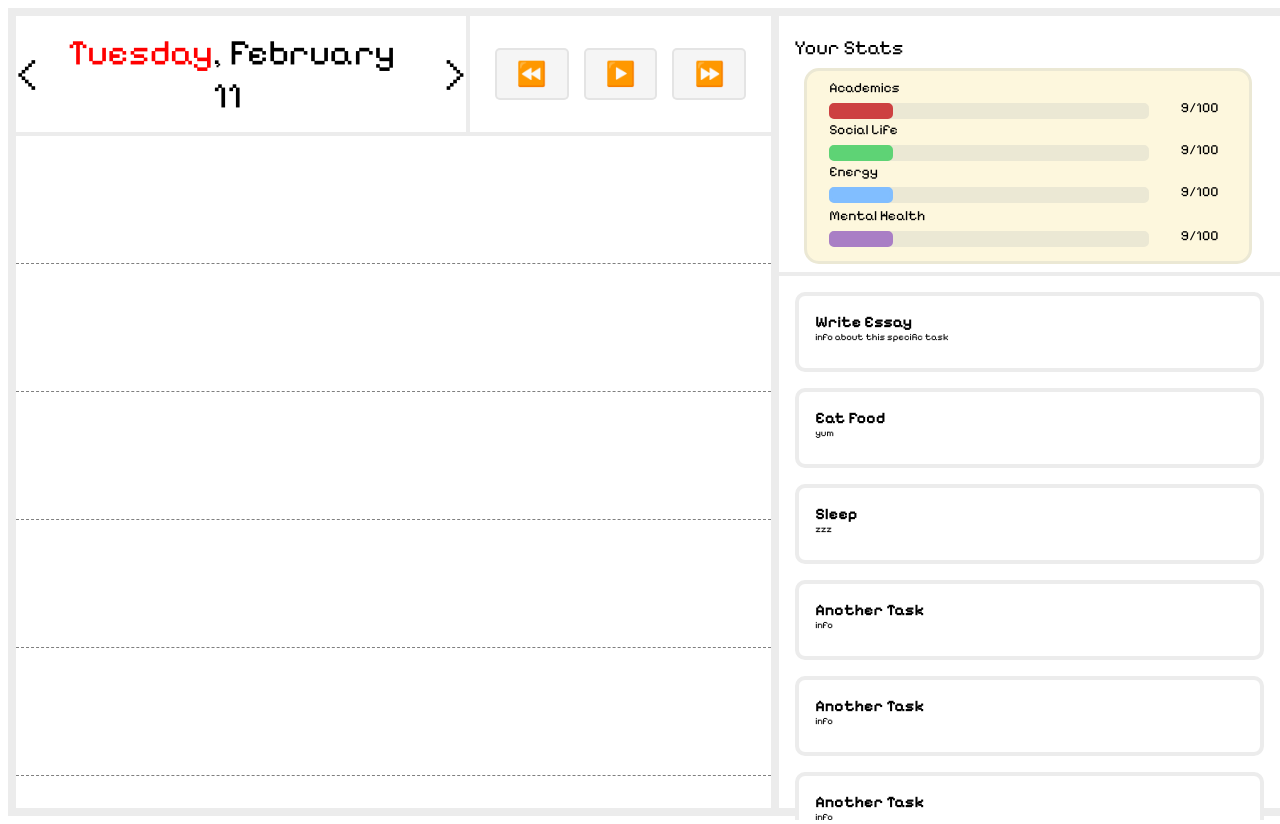
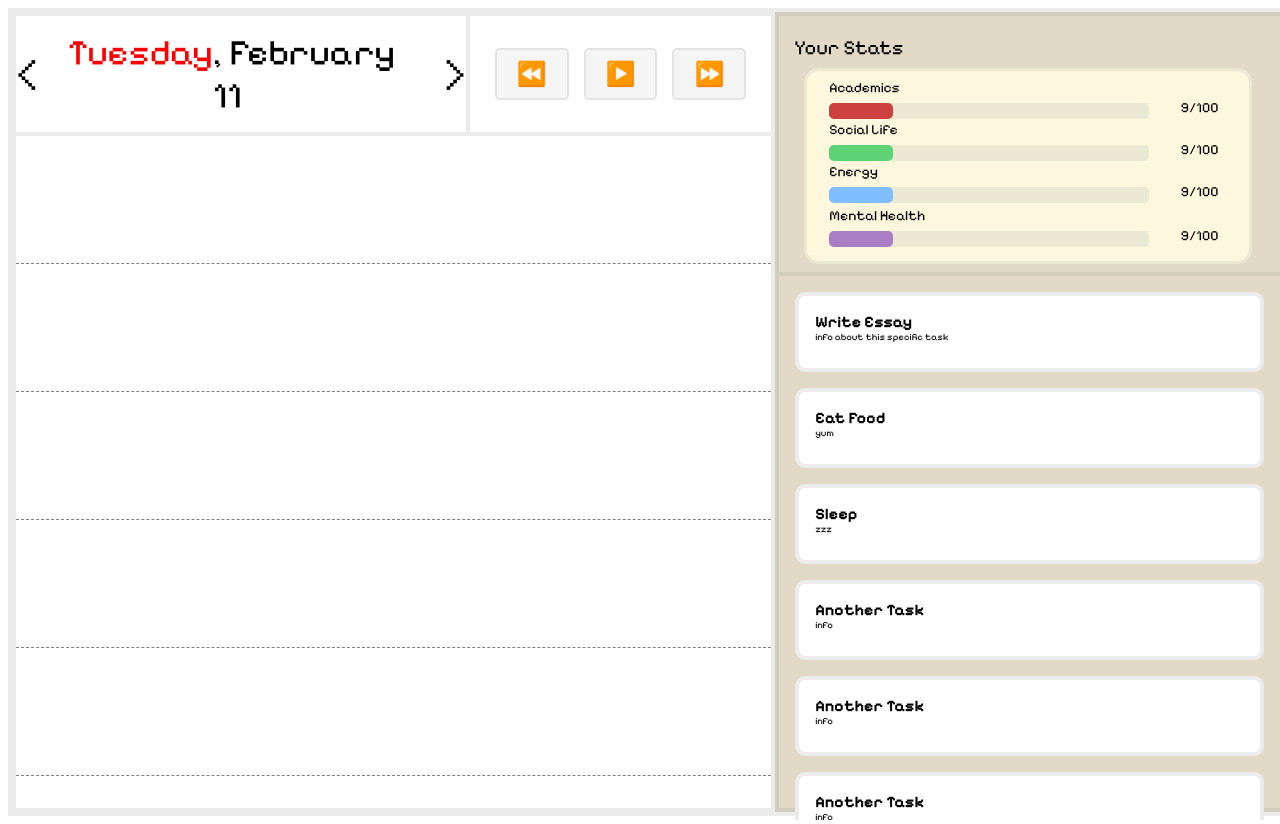
Before and after one commit to spencerdearman/procrastination-simulator, a React (Create React App) app: page / in a window 1280 px wide. Built offline with nearby package versions, Linux system fonts and the light colour scheme.

Commit message:
feat: added bg color sidebar

```diff
--- a/src/styles/Sidebar.css
+++ b/src/styles/Sidebar.css
@@ -3,6 +3,7 @@
   height: 100vh;
   display: block;
   border: 4px solid rgba(128, 128, 128, 0.15);
+  background-color: #E2DAC7;
 }
 
 .side-bar-header {
```
